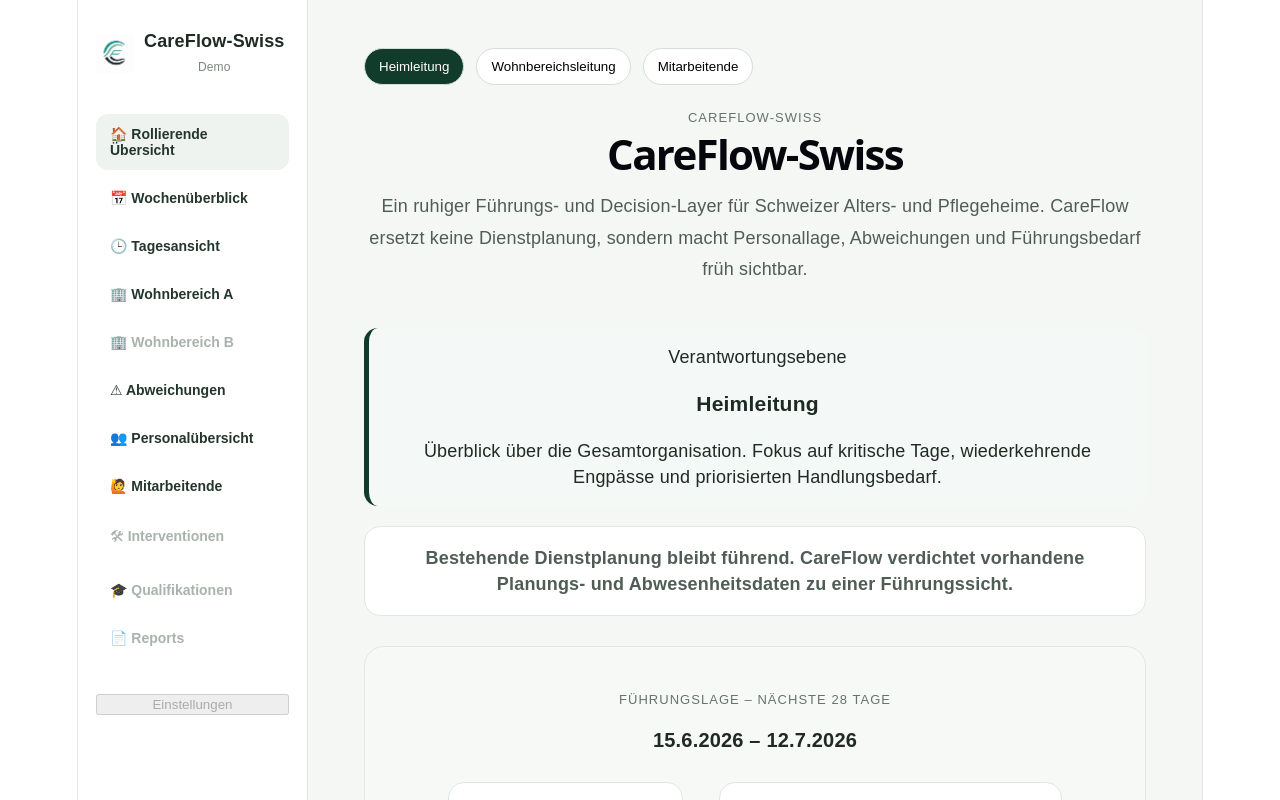
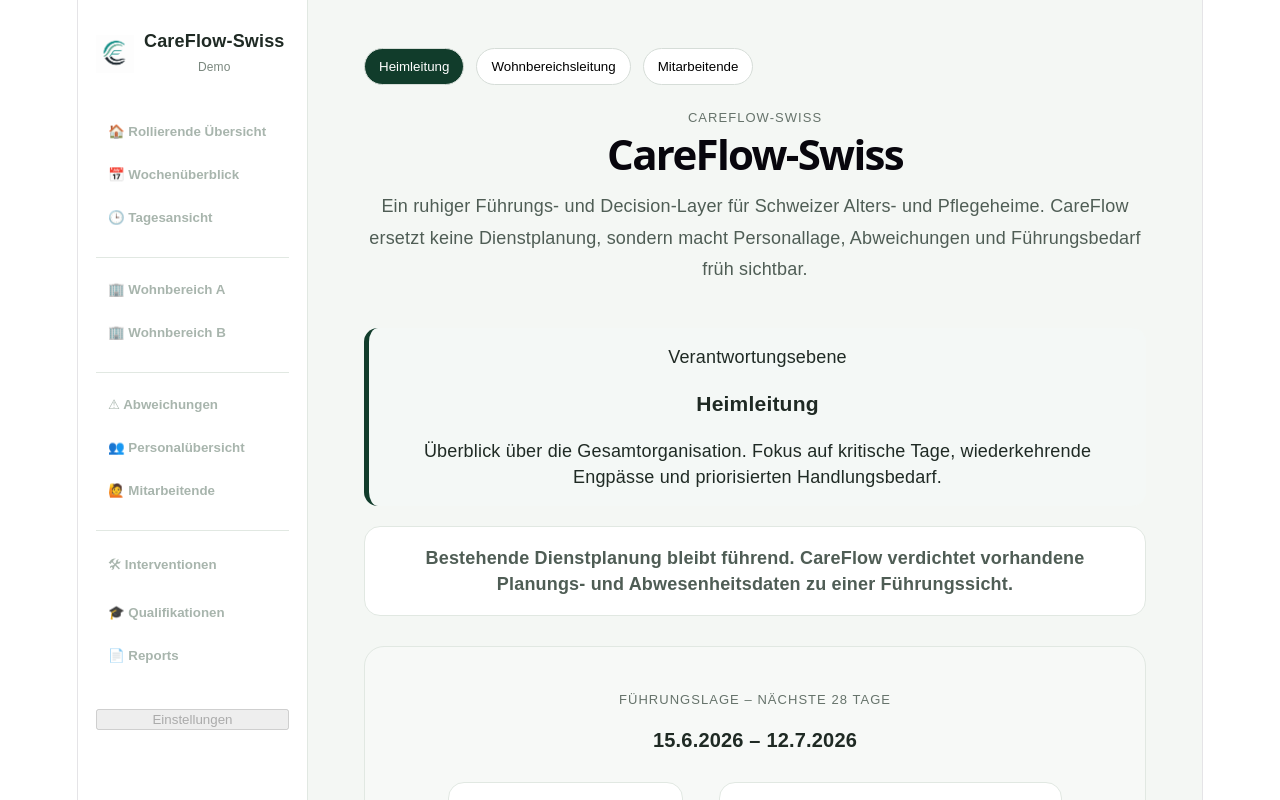
Before and after one commit to abbizco-bot/careflow-swiss, a React (Vite) app in the folder frontend/: page / in a window 1280 px wide. Shown: the top 800 px of the page. Built offline with nearby package versions, Linux system fonts and the light colour scheme.

Commit message:
Improve navigation spacing and visual hierarchy

```diff
--- a/frontend/src/App.tsx
+++ b/frontend/src/App.tsx
@@ -398,35 +398,46 @@ console.log("visibleDays", visibleDays.map((day) => day.daySeverity));
 
             <nav style={{ marginTop: 34 }}>
 
-              {navigationItems.filter((item) => item.key !== "settings").map((item) => {
-                const isActive = activePage === item.key;
-
-                return (
+              {navigationItems
+  .filter((item) => item.key !== "settings")
+  .map((item, index) => (
+    <div key={item.key}>
+      {[3, 5, 8].includes(index) && (
+        <div
+          style={{
+            height: 1,
+            background: "#e1e8e2",
+            margin: "14px 0",
+          }}
+        />
+      )}
+
       <button
-                    key={item.key}
         type="button"
         disabled={!item.isEnabled}
         onClick={() => {
-                      if (item.isEnabled) setActivePage(item.key);
+          if (item.isEnabled) {
+            setActivePage(item.key);
+          }
         }}
        style={{
   width: "100%",
   border: "none",
-                      borderRadius: 12,
-                      padding: "12px 14px",
+  borderRadius: 10,
+  padding: "10px 12px",
   marginBottom: 8,
   textAlign: "left",
-                      fontSize: 14,
-                      fontWeight: isActive ? 700 : 600,
-                      color: item.isEnabled ? "#24362c" : "#a8b3ac",
-                      background: isActive ? "#eef3ef" : "transparent",
-                      cursor: item.isEnabled ? "pointer" : "default",
+  background: "transparent",
+color: "#a8b5ad",
+fontWeight: 650,
+cursor: "not-allowed",
+
 }}
       >
         {item.label}
       </button>
-                );
-              })}
+    </div>
+))}
 </nav>
             <div style={{ marginTop: "auto", paddingTop: 24 }}>
   <button
```
Lines whose indentation alone changed are shown as unchanged.
